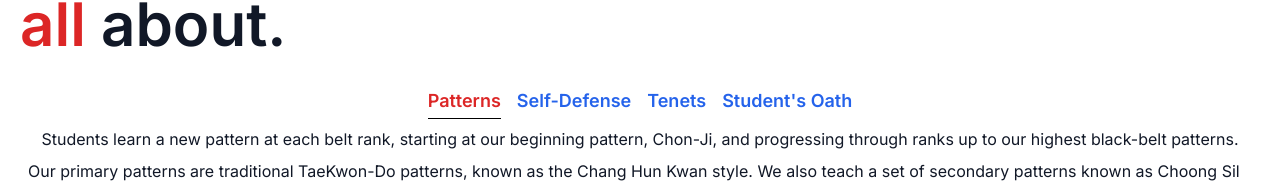
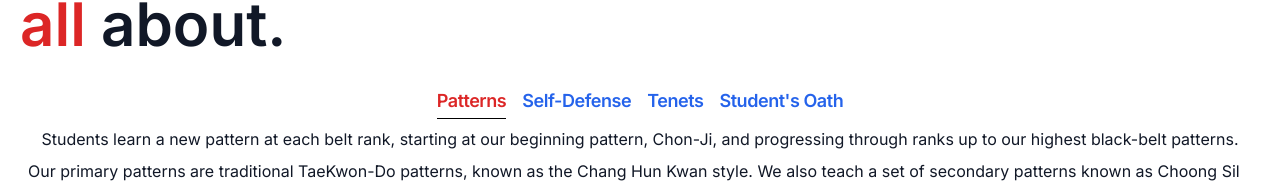
Before and after one commit to indmillr/nixatkd, a Next.js app: page /about in a window 1280 px wide. Shown: the part 229-412 px from the top of the page. Built offline with nearby package versions, Linux system fonts and the light colour scheme.

Commit message:
Update page.jsx

```diff
--- a/src/app/about/page.jsx
+++ b/src/app/about/page.jsx
@@ -95,7 +95,7 @@ export default function About() {
                   className={`${
                     index === itemIndex &&
                     "text-red-600 dark:text-blue-600 after:w-[100%] after:bg-black dark:after:bg-white after:transition-all after:duration-300"
-                  } cursor-pointer capitalize text-xs sm:text-lg font-semibold relative after:w-0 after:h-[1px] after:bg-black dark:after:bg-white after:absolute after:-bottom-1 after:left-0`}
+                  } cursor-pointer capitalize text-sm tracking-tight sm:text-lg font-semibold relative after:w-0 after:h-[1px] after:bg-black dark:after:bg-white after:absolute after:-bottom-1 after:left-0`}
                   onClick={() => setIndex(itemIndex)}
                 >
                   {item.title}
```
